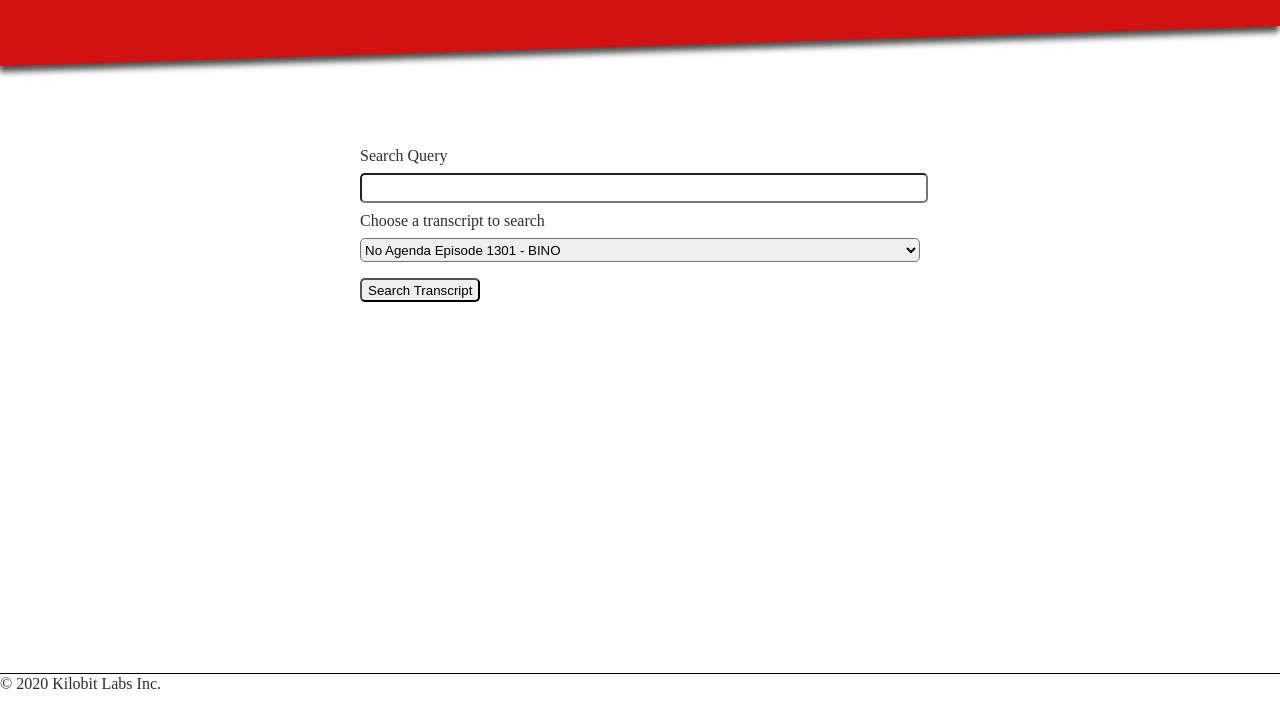
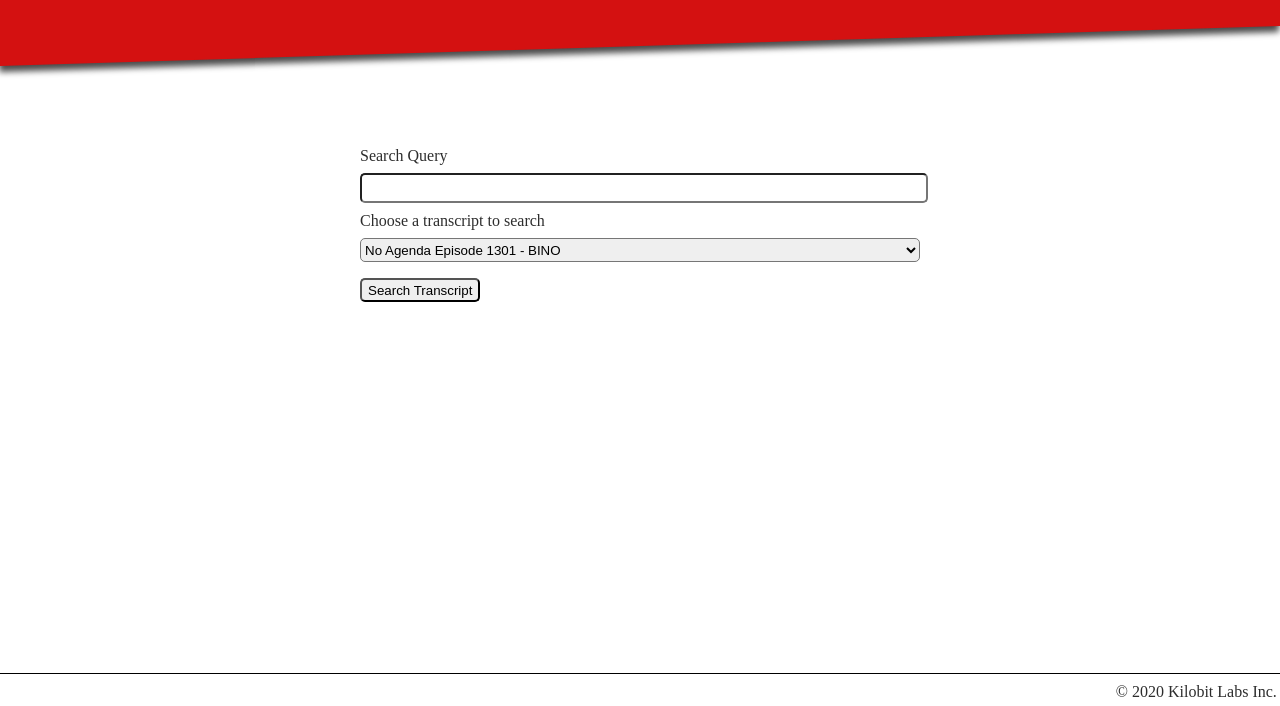
Before and after one commit to kilobit/podcast_transcript_search, a website with bundled scripts: page index.html in a window 1280 px wide. Shown: the part 94-800 px from the top of the page. Built offline with nearby package versions, Linux system fonts and the light colour scheme.

Commit message:
Moved footer to the bottom right.

```diff
--- a/css/main.css
+++ b/css/main.css
@@ -137,3 +137,9 @@ footer {
     border-top: 1px solid black;
     z-index: 1;
 }
+
+footer > p {
+    float: right;
+    padding-top: 0.5rem;
+    padding-right: 0.2rem;
+}
```
